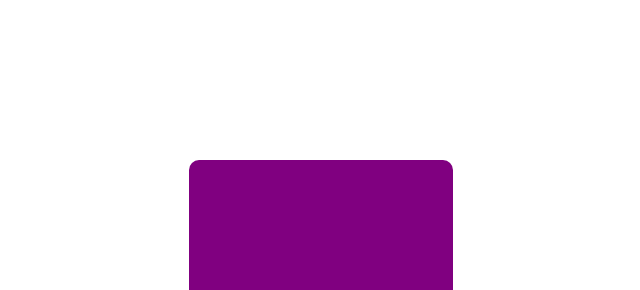
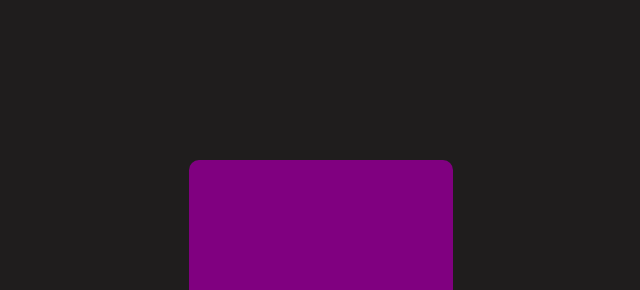
Before and after one commit to mohammed-dhabaab/javascript-dom-lab2, a plain HTML site: page index.html in a window 1280 px wide. Shown: the part 181-471 px from the top of the page, without its empty margins (448-1088 px from the left). Drawn offline with Linux system fonts and the light colour scheme.

Commit message:
Added Features

```diff
--- a/style.css
+++ b/style.css
@@ -13,6 +13,7 @@ body {
     display: flex;
     justify-content: center;
     align-items: center;
+    background-color: rgb(31, 29, 29);
 }
 
 .cube {
```
